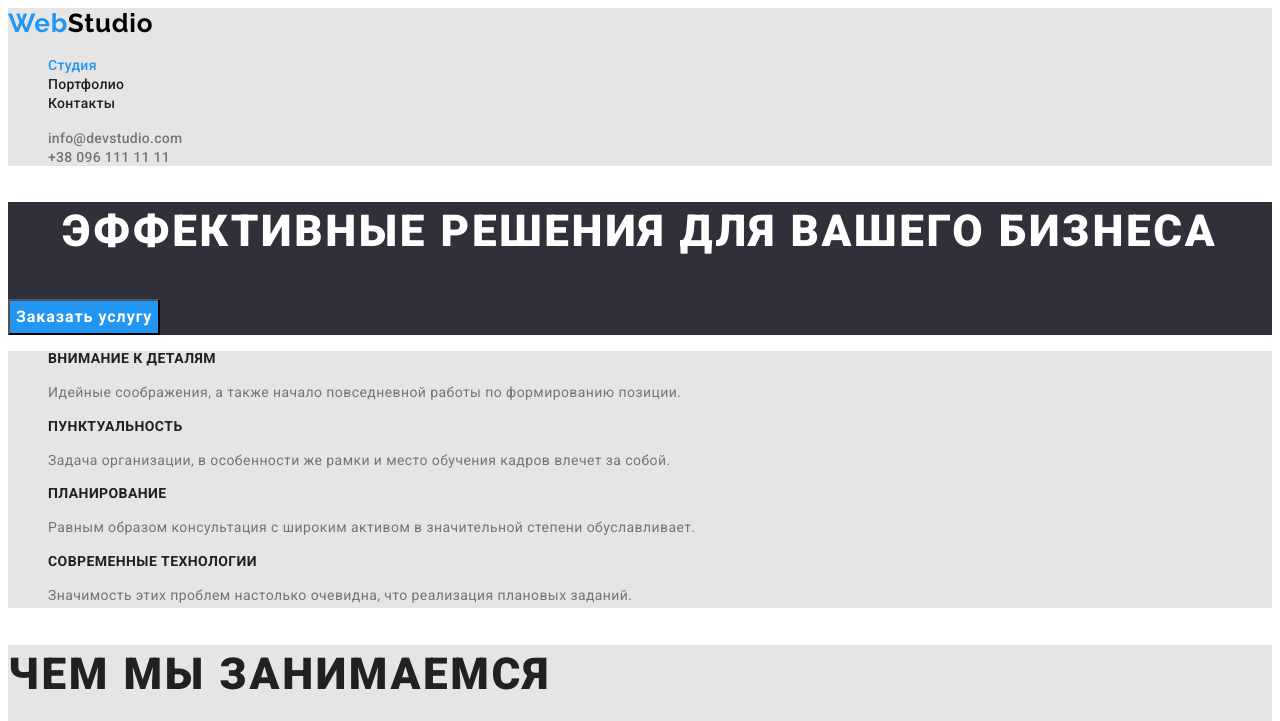
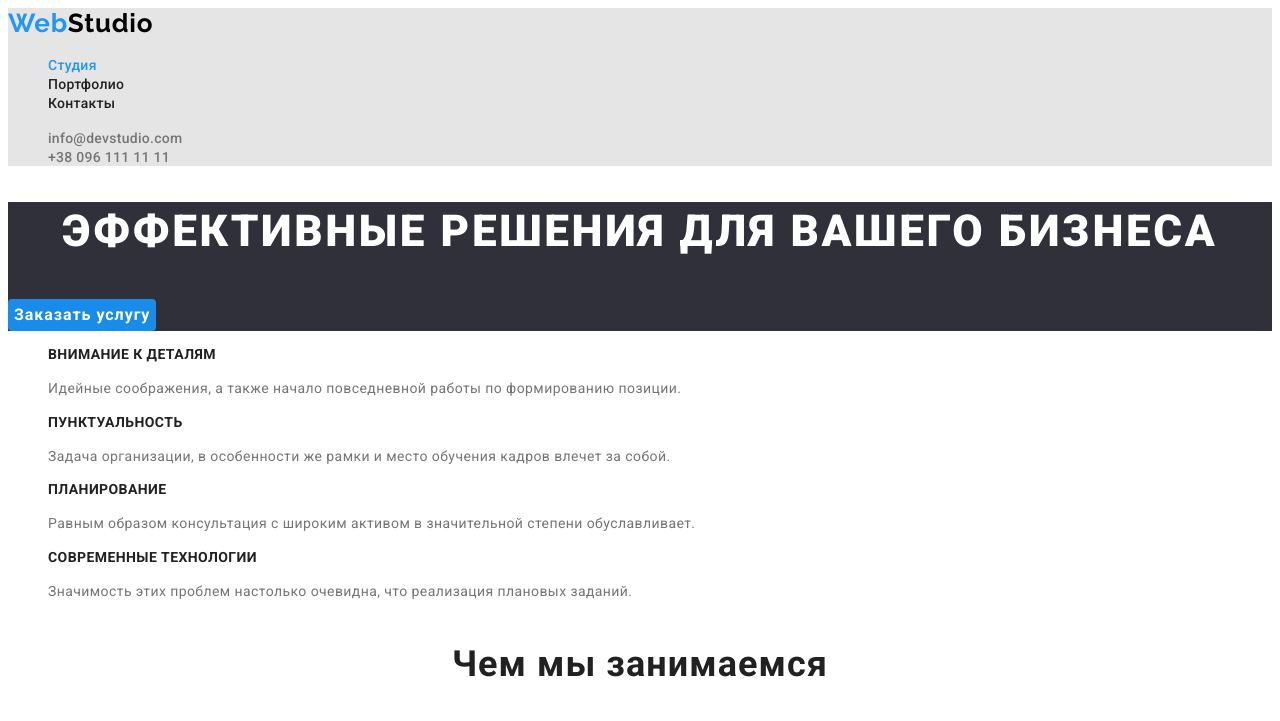
Before and after one commit to vitalii-borisiuk/goit-markup-hw-02, a plain HTML site: page index.html in a window 1280 px wide. Shown: the top 721 px of the page. Drawn offline with Linux system fonts and the light colour scheme.

Commit message:
second fix homework

```diff
--- a/css/styles.css
+++ b/css/styles.css
@@ -5,10 +5,10 @@
   --accent-color: #2196f3;
   --background-button: #F5F4FA;
   --contacts-color: rgba(255, 255, 255, 0.6);
-  --hover-color: #2196f3;
   --background-first: #2F303A;
   --background-second: #E5E5E5;
   --logo-color: #000000;
+  --hover-color: #188CE8;
 }
 
 body {
@@ -18,6 +18,7 @@ body {
 }
 button {
   cursor: pointer;
+
 }
 
 .list {
@@ -115,20 +116,21 @@ color: var(--first-color);
   font-size: 16px;
   line-height: 1.87;
    letter-spacing: 0.06em;
-
+   border: none;
+   border-radius: 4px;
   color: var(--first-color);
-  background-color: #2196f3;
+  background-color: var(--hover-color);
   cursor: pointer;
 }
 .main-btn:hover,.main-btn:focus {
-    background-color: var(--first-color);
+    background-color: var(--hover-color);
   color: var(--second-color);
 }
 
 
 /* --------- Features section ---------- */
 .features {
-  background-color: var(--background-second);
+  background-color: var(--first-color);
 }
 .features-func {
   font-weight: 700;
@@ -145,17 +147,19 @@ color: var(--first-color);
   color: var(--third-color);
 }
 
+
 /* ----------- About ------------ */
 
 .about {
-  background-color: var(--background-second);
+  background-color: var(--first-color);
 }
 .about-title {
-  font-weight: 900;
-  font-size: 44px;
-  line-height: 1.36;
-  letter-spacing: 0.06em;
-  text-transform: uppercase;
+  font-weight: 700;
+font-size: 36px;
+line-height: 1.67;
+text-align: center;
+letter-spacing: 0.03em;
+
   color: var(--second-color);
 }
 
@@ -204,6 +208,7 @@ color: var(--first-color);
 }
 .footer-contacts {
   font-size: 14px;
+  font-style: normal;
   line-height: 1.14;
   letter-spacing: 0.02em;
 
@@ -215,6 +220,7 @@ color: var(--first-color);
 }
 .footer-address {
   font-size: 14px;
+  font-style: normal;
   line-height: 1.71;
   letter-spacing: 0.03em;
   color: var(--first-color);
@@ -229,7 +235,7 @@ color: var(--first-color);
 
 /* -----------------Filter------------------ */
 .filter {
-  background-color: var(--background-second);
+  background-color: var(--first-color);
 }
 .filter-btn {
   font-family: Roboto;
@@ -241,6 +247,8 @@ color: var(--first-color);
   cursor: pointer;
   background-color: var(--background-button);
   color: var(--second-color);
+  border: none;
+  border-radius: 4px;
 }
 .filter-btn:hover, .filter-btn:focus {
   font-family: Roboto;
@@ -250,8 +258,10 @@ color: var(--first-color);
   text-align: center;
   letter-spacing: 0.03em;
   cursor: pointer;
-  background-color: var(--accent-color);
+  background-color: var(--hover-color);
   color: var(--first-color);
+  border: none;
+
 }
 
 .work-title {
```
